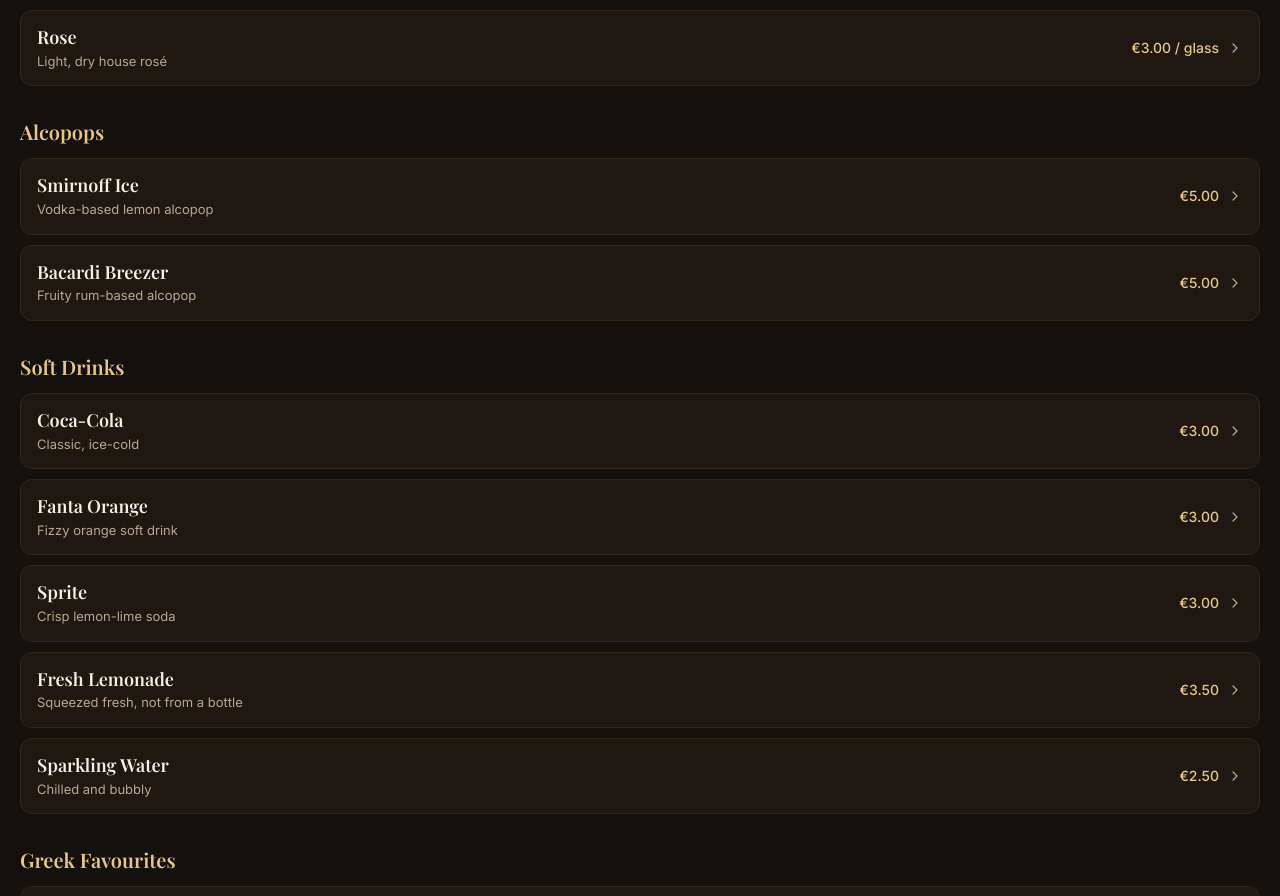
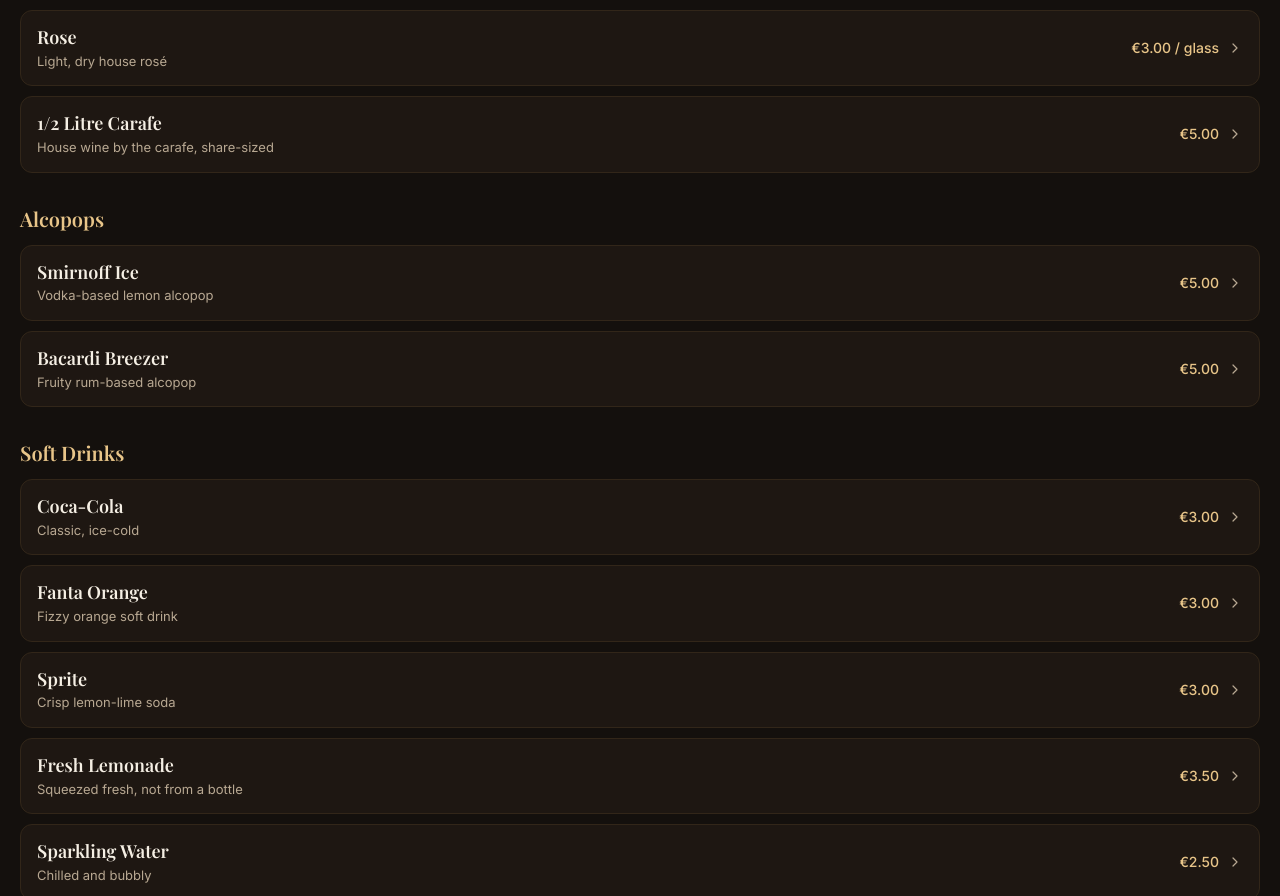
Before and after one commit to Jrothwell94/Cheers-Bar-Menu, a Next.js app: page / in a window 1280 px wide. Shown: the part 991-1887 px from the top of the page. Built offline with nearby package versions, Linux system fonts and the light colour scheme.

Commit message:
Add 1/2 litre wine carafe

```diff
--- a/src/data/menu.ts
+++ b/src/data/menu.ts
@@ -585,6 +585,15 @@ export const menuItems: MenuItem[] = [
     history: "Our house rosé — light, dry and perfect for a sunset drink.",
   },
   {
+    slug: "wine-carafe",
+    name: "1/2 Litre Carafe",
+    category: "wine",
+    price: "€5.00",
+    tagline: "House wine by the carafe, share-sized",
+    ingredients: ["House wine"],
+    history: "Half a litre of our house wine — good for sharing, or not.",
+  },
+  {
     slug: "coca-cola",
     name: "Coca-Cola",
     category: "soft-drinks",
```
